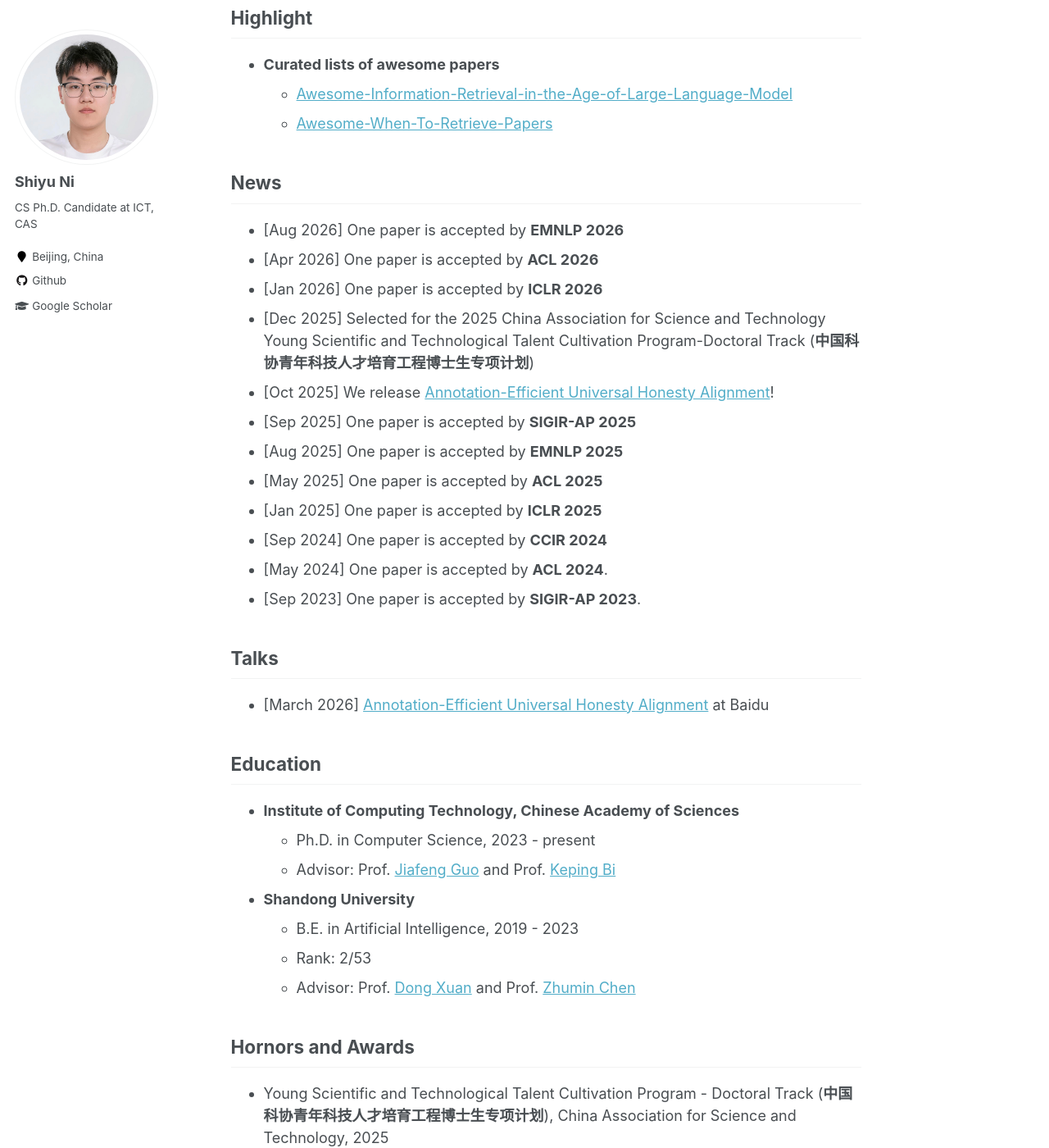
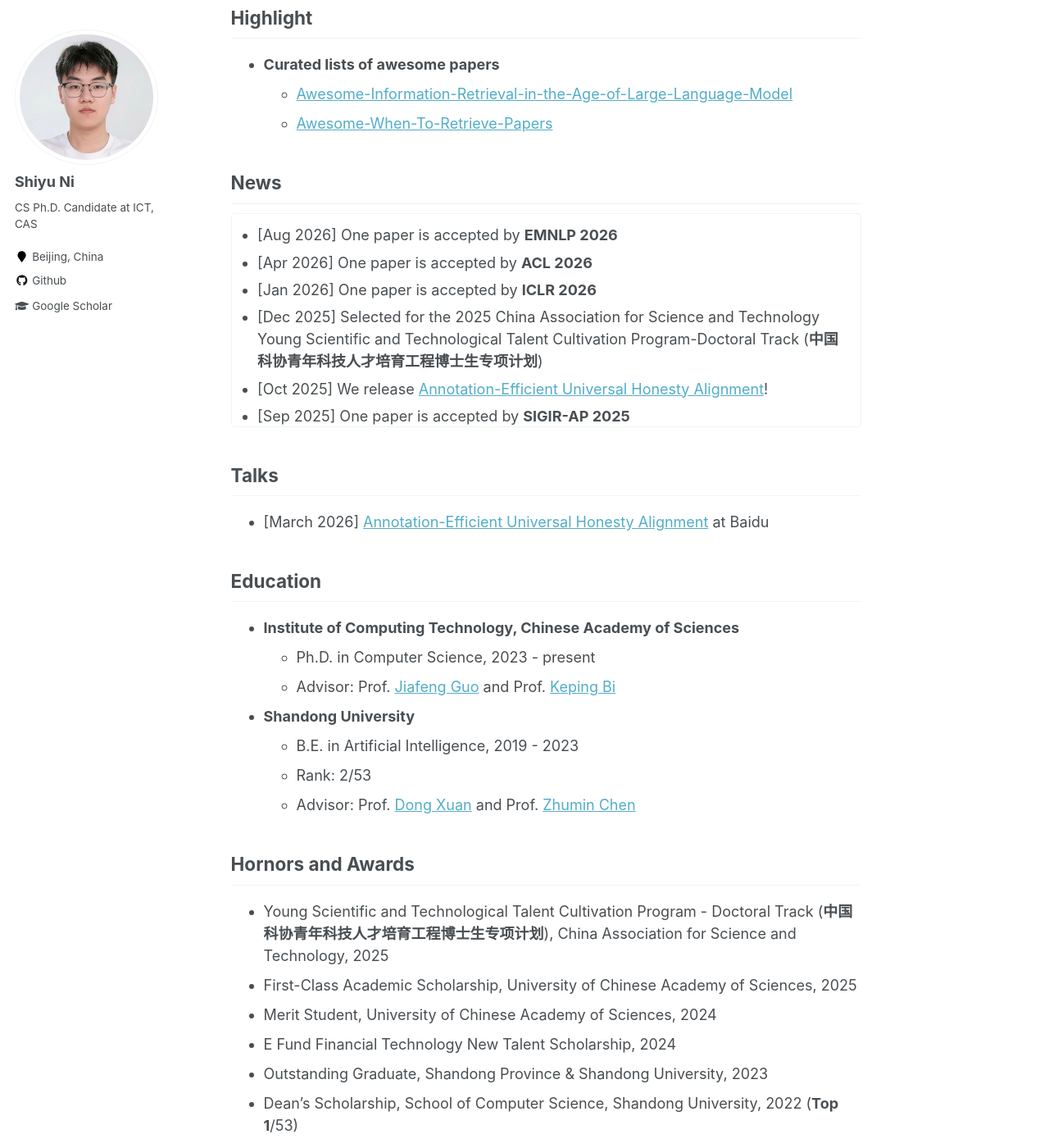
Before and after one commit to ShiyuNee/ShiyuNee.github.io, a Jekyll site: the page built from _pages/about.md, in a window 1280 px wide and 1400 px high, scrolled down 358 px. Shown: the whole window at 82% size. Built offline with Jekyll 4.4.1, drawn with Linux system fonts in a browser that asks for light colours.

Commit message:
Add scrollable news section

```diff
--- a/_pages/about.md
+++ b/_pages/about.md
@@ -19,6 +19,8 @@ I am a fourth-year Ph.D. student in Computer Science at [Institute of Computing
   - [Awesome-When-To-Retrieve-Papers](https://github.com/ShiyuNee/Awesome-When-To-Retrieve-Papers)
 
 ## News
+<div class="news-scroll" markdown="1">
+
 - [Aug 2026] One paper is accepted by **EMNLP 2026**
 - [Apr 2026] One paper is accepted by **ACL 2026**
 - [Jan 2026] One paper is accepted by **ICLR 2026**
@@ -31,6 +33,8 @@ I am a fourth-year Ph.D. student in Computer Science at [Institute of Computing
 - [Sep 2024] One paper is accepted by **CCIR 2024**
 - [May 2024] One paper is accepted by **ACL 2024**.
 - [Sep 2023] One paper is accepted by **SIGIR-AP 2023**.
+
+</div>
 
 ## Talks
 
--- a/_sass/_page.scss
+++ b/_sass/_page.scss
@@ -98,6 +98,25 @@
 
   .small {
     font-size: $type-size-6;
+  }
+
+  .news-scroll {
+    border: 1px solid $border-color;
+    border-radius: $border-radius;
+    max-height: 14.5em;
+    overflow-y: auto;
+    padding: 0.7em 1em 0.2em 1.75em;
+    scrollbar-color: #bdc1c4 transparent;
+    scrollbar-width: thin;
+
+    ul {
+      margin: 0;
+      padding: 0;
+    }
+
+    li {
+      margin-bottom: 0.35em;
+    }
   }
 
   /* blockquote citations */
```
